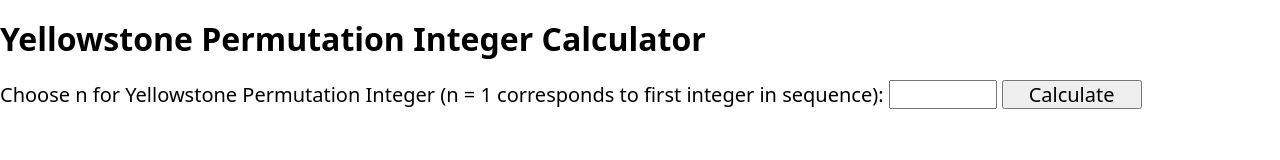
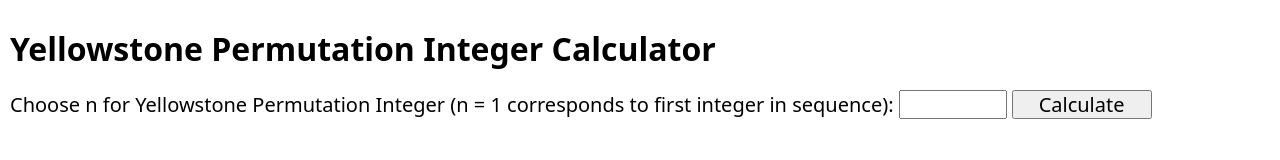
Before and after one commit to fs7fyqy553/yellowstone, a website: page index.html in a window 1280 px wide. Drawn offline with Linux system fonts and the light colour scheme.

Commit message:
Pad edges of page

```diff
--- a/styles/custom.css
+++ b/styles/custom.css
@@ -1,3 +1,7 @@
+body {
+    padding: 10px;
+}
+
 h1 {
     font-family: system-ui;
 }
```
